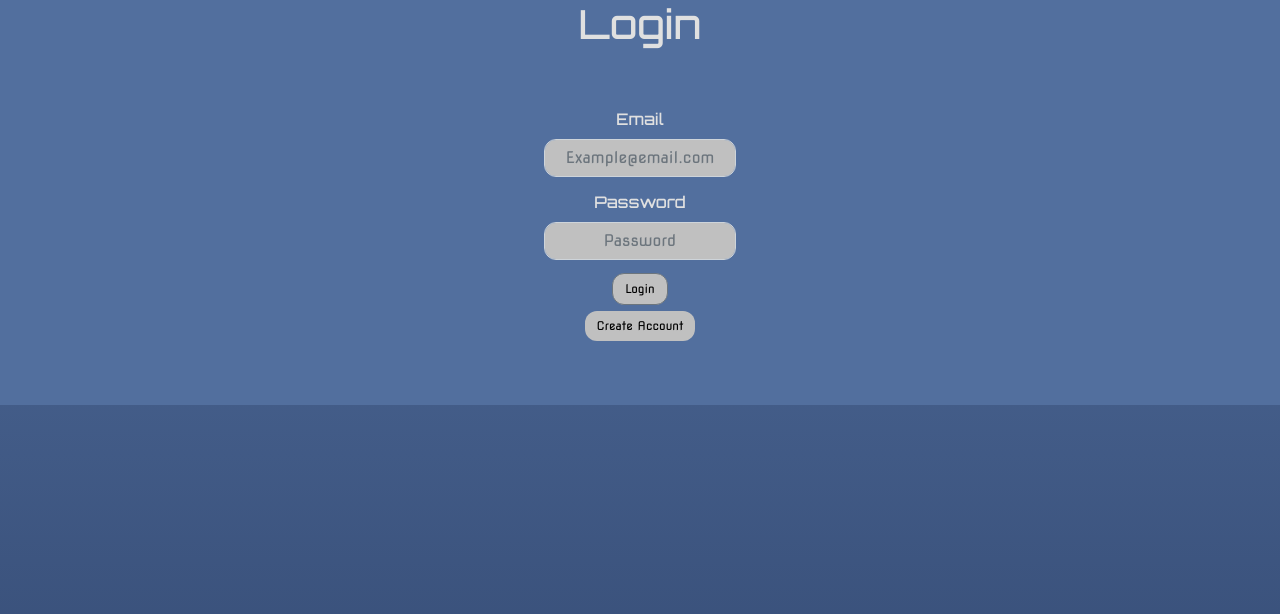
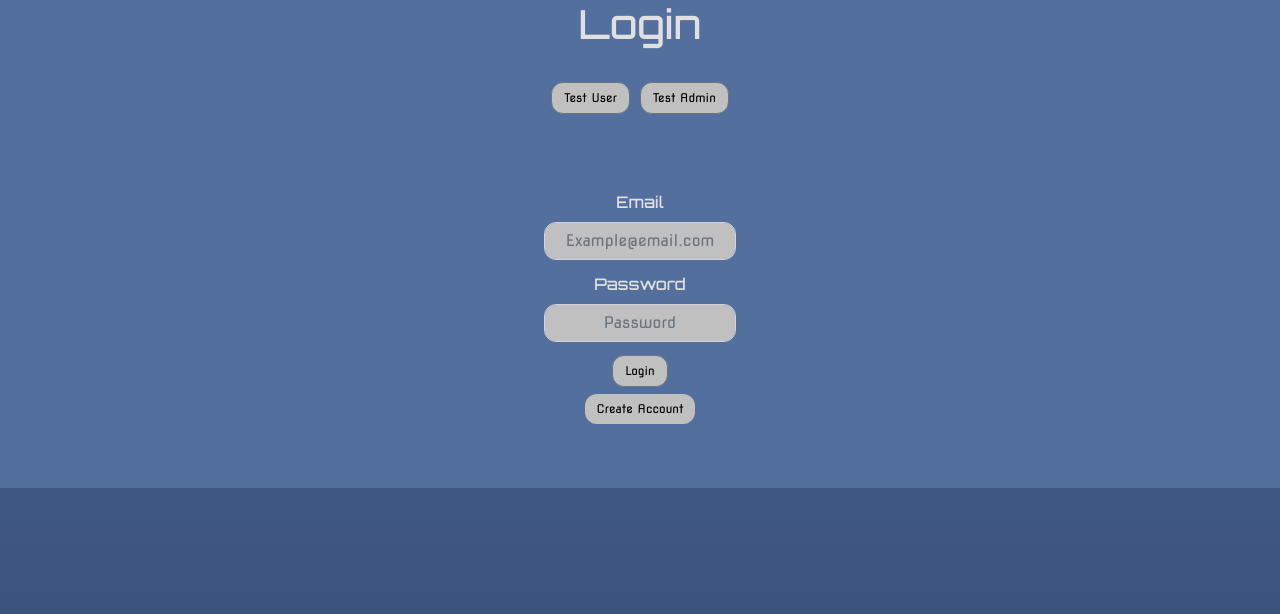
Before and after one commit to EngelkenRyan/gamer-genus-frontend, a React (Create React App) app: page / in a window 1280 px wide. Shown: the top 614 px of the page. Built offline with nearby package versions, Linux system fonts and the light colour scheme; the HTML template or start-up script is replaced by a standard one.

Commit message:
updated css

```diff
--- a/src/App.css
+++ b/src/App.css
@@ -58,3 +58,12 @@ textarea {
   border-radius: 4px;
   width: 100%;
 }
+
+.appCard {
+  background-color: #1a1a1a;
+  border: 1px solid #333;
+  padding: 1.5rem;
+  border-radius: 12px;
+  margin-bottom: 1.5rem;
+  box-shadow: 0 0 12px rgba(0, 255, 255, 0.2);
+}
--- a/src/Auth/Login.tsx
+++ b/src/Auth/Login.tsx
@@ -7,7 +7,7 @@ type UserVars = {
   email: string;
   password: string;
   success: boolean;
-  errorMessage: string; // Added for error display
+  errorMessage: string;
 };
 
 type LoginProps = {
@@ -22,12 +22,13 @@ class Login extends Component<LoginProps, UserVars> {
       email: "",
       password: "",
       success: false,
-      errorMessage: "", // Initialize error message
+      errorMessage: "",
     };
   }
 
-  handleSubmit = (e: React.FormEvent<HTMLFormElement>) => {
-    e.preventDefault();
+  handleSubmit = (e?: React.FormEvent<HTMLFormElement>) => {
+    if (e) e.preventDefault();
+
     fetch(`${APIURL}/user/login`, {
       method: "POST",
       body: JSON.stringify({
@@ -49,13 +50,31 @@ class Login extends Component<LoginProps, UserVars> {
       .then((data) => {
         this.props.updateToken(data.sessionToken);
         localStorage.setItem("role", data.user.role);
-        this.setState({ errorMessage: "", success: true }); // Clear error on success
+        this.setState({ errorMessage: "", success: true });
       })
       .catch((error) => {
         this.setState({
-          errorMessage: error.message, // Display the backend error
+          errorMessage: error.message,
         });
       });
+  };
+
+  // ✅ quick demo logins
+  loginAs = (type: "user" | "admin") => {
+    // IMPORTANT: Create these accounts in your DB once (see notes below)
+    const creds =
+      type === "admin"
+        ? { email: "testadmin@gamergenus.com", password: "Test@1234" }
+        : { email: "testuser@gamergenus.com", password: "Test@1234" };
+
+    this.setState(
+      {
+        email: creds.email,
+        password: creds.password,
+        errorMessage: "",
+      },
+      () => this.handleSubmit()
+    );
   };
 
   render() {
@@ -63,14 +82,39 @@ class Login extends Component<LoginProps, UserVars> {
       <div className="logindiv">
         <h1 className="loginheader">Login</h1>
         <br />
-        <br />
 
-        {/* Display error message if it exists */}
         {this.state.errorMessage && (
-          <div style={{ color: "red", marginBottom: "1%", textAlign: "center" }}>
+          <div
+            style={{ color: "red", marginBottom: "1%", textAlign: "center" }}
+          >
             {this.state.errorMessage}
           </div>
         )}
+
+
+        <div
+          style={{
+            display: "flex",
+            justifyContent: "center",
+            gap: 10,
+            marginBottom: 12,
+          }}
+        >
+          <Button
+            type="button"
+            className="loginbtn"
+            onClick={() => this.loginAs("user")}
+          >
+            Test User
+          </Button>
+          <Button
+            type="button"
+            className="loginbtn"
+            onClick={() => this.loginAs("admin")}
+          >
+            Test Admin
+          </Button>
+        </div>
 
         <Form onSubmit={this.handleSubmit}>
           <FormGroup className="login-form">
@@ -95,6 +139,7 @@ class Login extends Component<LoginProps, UserVars> {
               }}
             />
           </FormGroup>
+
           <FormGroup className="login-form">
             <Label htmlFor="password" className="login-label">
               Password
@@ -117,6 +162,7 @@ class Login extends Component<LoginProps, UserVars> {
               }}
             />
           </FormGroup>
+
           <Button
             type="submit"
             className="loginbtn"
--- a/src/Components/Reviews/Display.css
+++ b/src/Components/Reviews/Display.css
@@ -170,16 +170,20 @@
   min-height: 430px;
   display: flex;
   flex-direction: column;
-  border-radius: 18px;
-  padding: 24px 18px;
-  margin: 12px;
-  border: 1px solid #f2f8f9;
+
+  border-radius: 22px !important;
+  overflow: hidden;
+
+  background: rgba(159, 175, 202, 0.92) !important;
+  border: 1px solid rgba(255, 255, 255, 0.18) !important;
+
+  box-shadow: 0 12px 30px rgba(0, 0, 0, 0.25);
   transition: transform 180ms ease, box-shadow 180ms ease;
 }
 
 .card:hover {
-  transform: translateY(-6px);
-  box-shadow: 0 12px 28px rgba(0, 0, 0, 0.25);
+  transform: translateY(-8px) scale(1.02);
+  box-shadow: 0 18px 44px rgba(0, 0, 0, 0.35);
 }
 
 .card img {
@@ -188,7 +192,6 @@
   object-fit: cover;
 }
 
-/* Make content fill space so buttons stay aligned */
 .card .MuiCardContent-root {
   flex: 1;
 }
```
